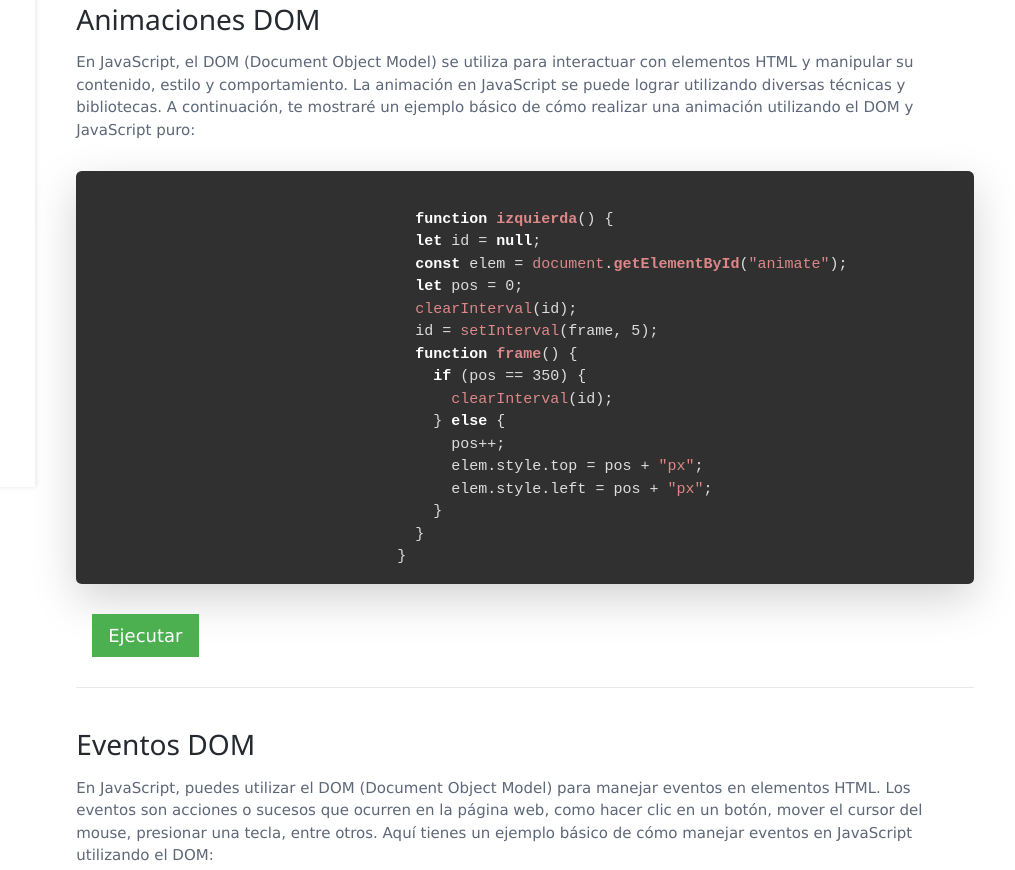
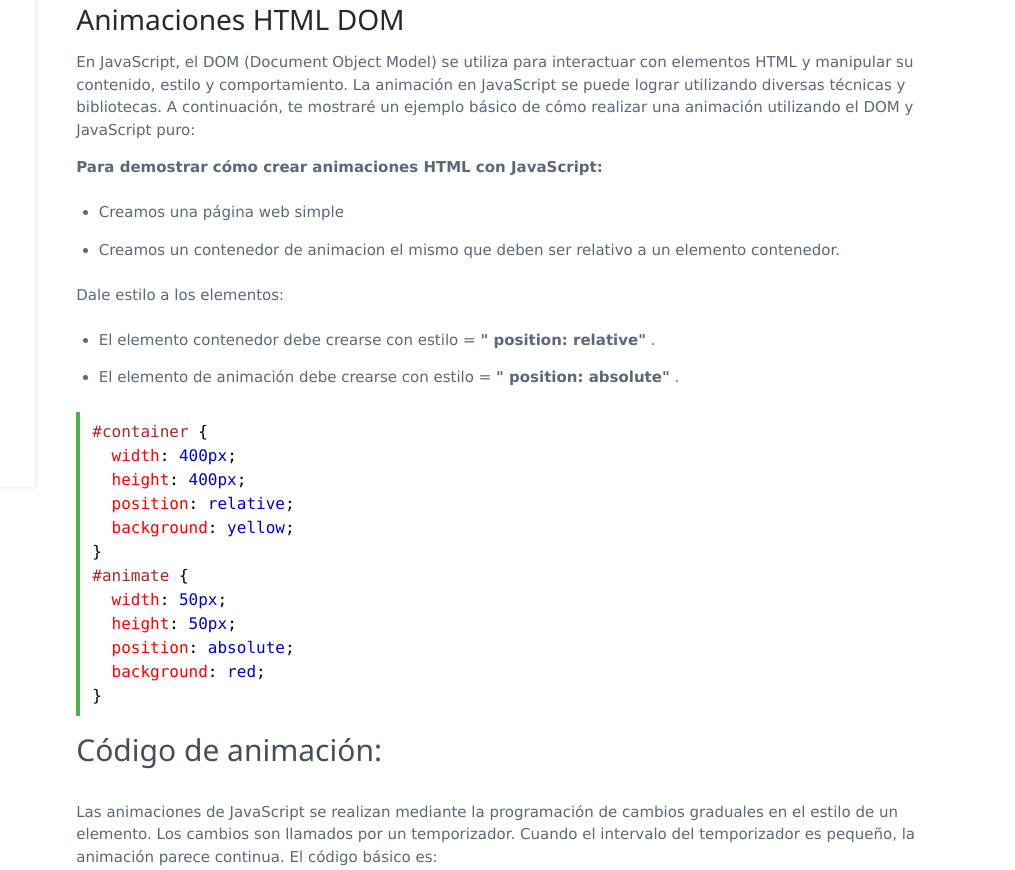
Before and after one commit to mvespin1/10038-EXAMEN, a plain HTML site: page html/index.html in a window 1280 px wide. Shown: the part 313-1183 px from the top of the page, without its empty margins (265-1280 px from the left). Drawn offline with nearby package versions, Linux system fonts and the light colour scheme.

Commit message:
updateseccionanianimaciones

```diff
--- a/html/index.html
+++ b/html/index.html
@@ -113,18 +113,81 @@
                     </header>
                     <!--//ANIMACIONES-->
                     <section class="docs-section" id="item-1-1">
-                        <h2 class="section-heading">Animaciones DOM</h2>
+                        <h2 class="section-heading">Animaciones HTML DOM</h2>
                         <p>En JavaScript, el DOM (Document Object Model) se utiliza para interactuar con elementos
                             HTML y manipular su contenido, estilo y comportamiento. La animación en JavaScript se
                             puede lograr utilizando diversas técnicas y bibliotecas. A continuación, te mostraré un
                             ejemplo básico de cómo realizar una animación utilizando el DOM y JavaScript puro:</p>
 
+                        <p>
+                            <b>Para demostrar cómo crear animaciones HTML con JavaScript:</b> <br>
+                        <ul>
+                            <li>Creamos una página web simple</li>
+                            <li>Creamos un contenedor de animacion el mismo que deben ser relativo a un elemento
+                                contenedor.</li>
+                        </ul>
+
+                        <p>
+                            Dale estilo a los elementos: <br>
+
+                        <ul>
+                            <li>El elemento contenedor debe crearse con estilo = <b>" position: relative"</b> . </li>
+                            <li>El elemento de animación debe crearse con estilo = <b>" position: absolute"</b> .</li>
+                        </ul>
+                        <div class="w3-example">
+                            <div class="w3-code notranslate cssHigh"><span class="cssselectorcolor" style="color:brown">
+                                    #container <span class="cssdelimitercolor" style="color:black">{</span><span
+                                        class="csspropertycolor" style="color:red"><br>&nbsp;&nbsp;width<span
+                                            class="csspropertyvaluecolor" style="color:mediumblue"><span
+                                                class="cssdelimitercolor" style="color:black">:</span> 400px<span
+                                                class="cssdelimitercolor"
+                                                style="color:black">;</span></span><br>&nbsp;&nbsp;height<span
+                                            class="csspropertyvaluecolor" style="color:mediumblue"><span
+                                                class="cssdelimitercolor" style="color:black">:</span>
+                                            400px<span class="cssdelimitercolor"
+                                                style="color:black">;</span></span><br>&nbsp; position<span
+                                            class="csspropertyvaluecolor" style="color:mediumblue"><span
+                                                class="cssdelimitercolor" style="color:black">:</span> relative<span
+                                                class="cssdelimitercolor" style="color:black">;</span></span><br>&nbsp;
+                                        background<span class="csspropertyvaluecolor" style="color:mediumblue"><span
+                                                class="cssdelimitercolor" style="color:black">:</span> yellow<span
+                                                class="cssdelimitercolor" style="color:black">;</span></span><br>
+                                    </span><span class="cssdelimitercolor" style="color:black">}</span><br>#animate
+                                    <span class="cssdelimitercolor" style="color:black">{</span><span
+                                        class="csspropertycolor" style="color:red"><br>&nbsp; width<span
+                                            class="csspropertyvaluecolor" style="color:mediumblue"><span
+                                                class="cssdelimitercolor" style="color:black">:</span> 50px<span
+                                                class="cssdelimitercolor" style="color:black">;</span></span><br>&nbsp;
+                                        height<span class="csspropertyvaluecolor" style="color:mediumblue"><span
+                                                class="cssdelimitercolor" style="color:black">:</span>
+                                            50px<span class="cssdelimitercolor"
+                                                style="color:black">;</span></span><br>&nbsp; position<span
+                                            class="csspropertyvaluecolor" style="color:mediumblue"><span
+                                                class="cssdelimitercolor" style="color:black">:</span> absolute<span
+                                                class="cssdelimitercolor" style="color:black">;</span></span><br>&nbsp;
+                                        background<span class="csspropertyvaluecolor" style="color:mediumblue"><span
+                                                class="cssdelimitercolor" style="color:black">:</span> red<span
+                                                class="cssdelimitercolor"
+                                                style="color:black">;</span></span><br></span><span
+                                        class="cssdelimitercolor" style="color:black">}</span>
+                                </span></div>
+                        </div>
+
+                        <h2>Código de animación:</h2> <br>
+
+                        Las animaciones de JavaScript se realizan mediante la programación de cambios graduales en
+                        el estilo de un elemento.
+
+                        Los cambios son llamados por un temporizador. Cuando el intervalo del temporizador es
+                        pequeño, la animación parece continua.
+
+                        El código básico es:
+                    </section>
 
                     <!--//docs-intro-->
 
                     <div class="docs-code-block">
-                            <pre
-                                class="shadow-lg rounded"><code class="javascript hljs">
+                        <pre class="shadow-lg rounded"><code class="javascript hljs">
                                 function izquierda() {
                                 let id = null;
                                 const elem = document.getElementById("animate");
@@ -148,7 +211,6 @@
                     <div class="w3-container">
                         <button onclick="document.getElementById('id01').style.display='block'; izquierda()"
                             class="w3-button w3-green w3-large">Ejecutar</button>
-
                         <div id="id01" class="w3-modal">
                             <div class="w3-modal-content w3-card-4 w3-animate-zoom" style="max-width:600px">
                                 <br> <br>
@@ -167,30 +229,20 @@
                                 <div class="w3-container w3-border-top w3-padding-16 w3-light-grey">
                                     <center><button type="submit" onclick="izquierda()" class="btn btn-info">Intentalo
                                             otra vez</button>
-
-
                                     </center>
-                                    </div>
-
-
                                 </div>
                             </div>
                         </div>
-
-                    </section>
-
-
-
-
-
-
+                    </div>
                     <!--//FINAL ANIMACIONES-->
                     <!--//EVENTOS-->
                     <section class="docs-section" id="item-1-2">
                         <h2 class="section-heading">Eventos DOM</h2>
                         <p>En JavaScript, puedes utilizar el DOM (Document Object Model) para manejar eventos en
-                            elementos HTML. Los eventos son acciones o sucesos que ocurren en la página web, como hacer
-                            clic en un botón, mover el cursor del mouse, presionar una tecla, entre otros. Aquí tienes
+                            elementos HTML. Los eventos son acciones o sucesos que ocurren en la página web, como
+                            hacer
+                            clic en un botón, mover el cursor del mouse, presionar una tecla, entre otros. Aquí
+                            tienes
                             un ejemplo básico de cómo manejar eventos en JavaScript utilizando el DOM:</p>
                     </section>
 
@@ -209,7 +261,8 @@
                         <div class="container text-center py-5">
                             <!--/* This template is free as long as you keep the footer attribution link. If you'd like to use the template without the attribution link, you can buy the commercial license via our website: themes.3rdwavemedia.com Thank you for your support. :) */-->
                             <small class="copyright">Template diseñado por <a class="theme-link"
-                                    href="http://themes.3rdwavemedia.com" target="_blank">Xiaoying Riley.</a></small>
+                                    href="http://themes.3rdwavemedia.com" target="_blank">Xiaoying
+                                    Riley.</a></small>
                             <ul class="social-list list-unstyled pt-4 mb-0">
                                 <li class="list-inline-item"><a href="https://www.facebook.com/"><i
                                             class="fab fa-facebook-f fa-fw"></i></a></li>
```
Lines whose indentation alone changed are shown as unchanged.
